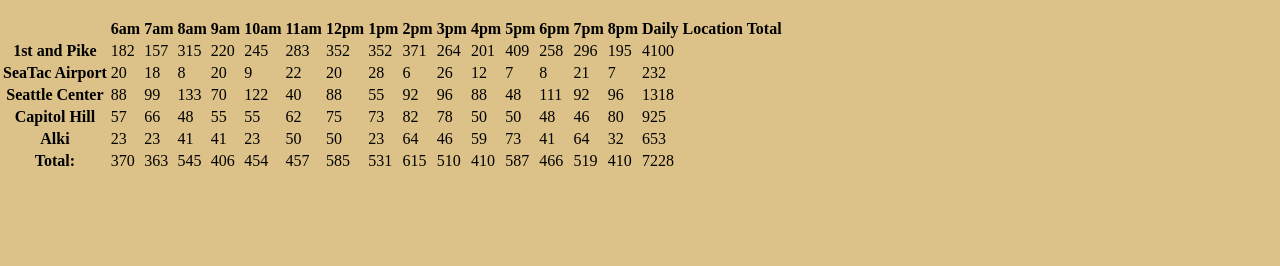
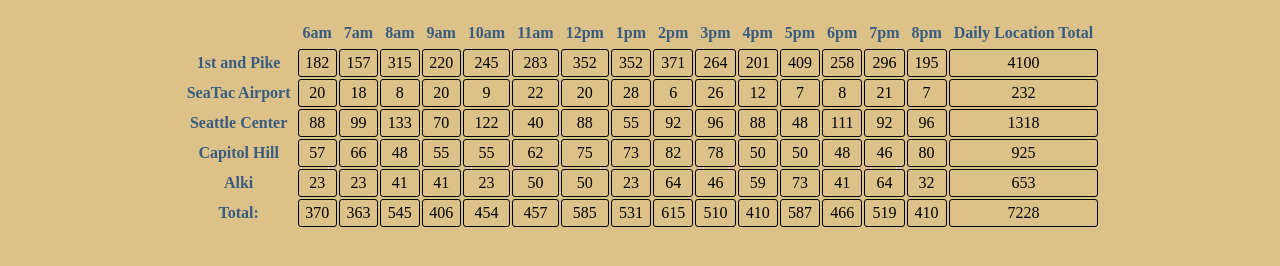
Before and after one commit to devonhackley/cookie-stand56, a plain HTML site: page sales.html in a window 1280 px wide. Shown: the part 50-316 px from the top of the page. Drawn offline with Linux system fonts and the light colour scheme.

Commit message:
created helper function that creates element, and added some styling

```diff
--- a/css/style.css
+++ b/css/style.css
@@ -61,3 +61,20 @@ header h2 {
     text-align: center;
     font-weight: 300;
 }
+
+table {
+    margin: 0 auto 0 auto;
+}
+
+th {
+    padding:5px;
+}
+
+td {
+    text-align: center;
+    border: 1px solid black;
+    border-radius: 3px;
+}
+tr > th {
+    color:rgba(44, 83, 128, 0.931);
+}
--- a/js/app.js
+++ b/js/app.js
@@ -3,6 +3,14 @@
 const hours = ['6am','7am','8am','9am','10am','11am','12pm','1pm','2pm','3pm','4pm','5pm','6pm','7pm', '8pm'];
 const table = document.getElementById('table-area');
 const stores = [];
+
+/********** Helper Function to create elements *******************/
+const createTheElement = function(element, content, parent){
+    const newEle = document.createElement(element);
+    newEle.textContent = content;
+    parent.appendChild(newEle);
+};
+/*****************************************************************/
 
 const Store = function(name, minHourlyCust, maxHourlyCust, avgCookiePerSale){
     this.name = name;
@@ -36,15 +44,11 @@ Store.prototype.calcStoreTotals = function(){
 Store.prototype.createTableRow = function(){
     const tr = document.createElement('tr');
     const locationCell = document.createElement('td');
-    const th = document.createElement('th');
-    th.textContent = this.name;
     table.appendChild(tr);
-    tr.appendChild(th);
+    createTheElement('th', this.name, tr);
 
     this.dailySales.forEach((element) => {
-        let td = document.createElement('td');
-        td.textContent = element;
-        tr.appendChild(td);
+        createTheElement('td', element, tr);
     });
 
     // get location totals
@@ -61,24 +65,17 @@ Store.prototype.render = function(){
 };
 /***********************************************************************************************/
 
-
 // configure table
 const configureTable = function(){
     const tHead = document.createElement('thead');
     table.appendChild(tHead);
     const tr = document.createElement('tr');
     tHead.appendChild(tr);
-    const th = document.createElement('th');
-    th.textContent = '';
-    tr.appendChild(th);
+    createTheElement('th', '', tr);
     hours.forEach((ho) => {
-        let th = document.createElement('th');
-        th.textContent = ho;
-        tr.appendChild(th);
+        createTheElement('th', ho, tr);
     });
-    var th2 = document.createElement('th');
-    th2.textContent = 'Daily Location Total';
-    tr.appendChild(th2);
+    createTheElement('th', 'Daily Location Total', tr);
 };
 
 
@@ -93,21 +90,16 @@ const locationArray = [pike, airport, center,hill,alki];
 
 //function that creates the total cookie row
 var createTotalRow = function () {
-    let index = 0;
     const tr = document.createElement('tr');
     table.appendChild(tr);
-    const th = document.createElement('th');
-    th.textContent = 'Total: ';
-    tr.appendChild(th);
+    createTheElement('th', 'Total: ', tr);
     let hourlySales = 0;
     let totalHourlySales = 0;
     for (let i = 0; i < hours.length; i++) {
         for (var j = 0; j < locationArray.length; j++) {
             hourlySales += locationArray[j].dailySales[i];
         }
-        let td = document.createElement('td');
-        td.textContent = hourlySales;
-        tr.appendChild(td);
+        createTheElement('td', hourlySales, tr);
         hourlySales = 0;
     }
 
@@ -115,9 +107,7 @@ var createTotalRow = function () {
         totalHourlySales += location.locationTotals;
     });
     // add total for daily totals
-    const td = document.createElement('td');
-    td.textContent = totalHourlySales;
-    tr.appendChild(td);
+    createTheElement('td', totalHourlySales, tr);
 };
 
 
```
